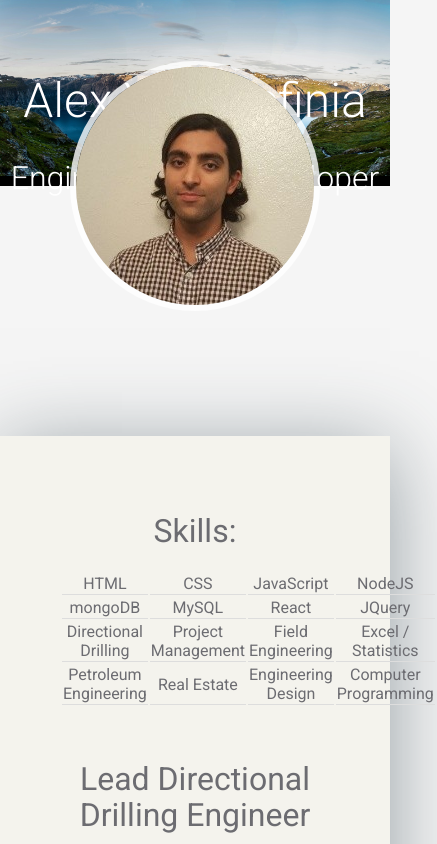
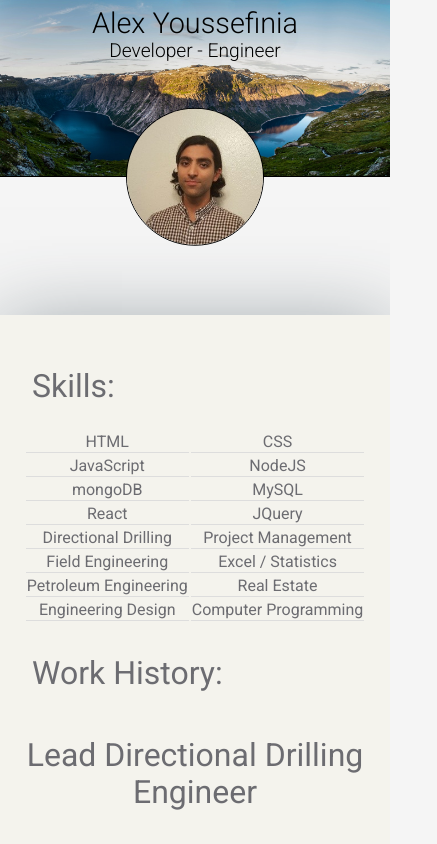
Before and after one commit to ayoussefinia/ayoussefinia-resume, a website: page index.html in a window 390 px wide. Shown: the top 844 px of the page, 437 px wide, since content can reach past the window. Drawn offline with Linux system fonts and the light colour scheme.

Commit message:
added mobile responsivenss to small and extra small screen breakpoints

```diff
--- a/app/temp/styles/styles.css
+++ b/app/temp/styles/styles.css
@@ -467,7 +467,7 @@ ul {
 }
 
 .large-hero {
-  border-bottom: 10px solid black;
+  border-bottom: 1px solid black;
     position: relative;
     margin-bottom: 0;
 
@@ -511,9 +511,11 @@ ul {
   display: block;
   margin-left: auto;
   margin-right: auto;
-  border: 6px solid rgba(255, 255, 255, .8);
+  border: 2px solid rgba(255, 255, 255);
   margin-bottom: 0px;
 }
+/*
+@media() */
 
 .experience {
 
@@ -624,9 +626,15 @@ th, td {
     width: 66.6%
   }
 
+  #skills-mobile {
+    display:none;
+  }
 
 
 @media (max-width: 1100px) {
+  .large-hero__text-content {
+    padding: 0;
+  }
   .resume {
     display: flex;
     justify-content: center;
@@ -641,6 +649,31 @@ th, td {
 }
 
 @media (max-width: 850px) {
+  .large-hero {
+    border-bottom: 1px solid black;
+  }
+  .profile__picture {
+    width: 30vw;
+     height: 30vw;
+     border: 2px solid rgb(29, 14, 14);
+  }
+  .large-hero__text-content {
+    top: 20%;
+  }
+
+  .large-hero__title {
+    color: rgb(0, 0, 0);
+    margin: 1rem;
+    font-size: 3.8em;
+    font-weight: 250;
+  }
+
+  .large-hero__subtitle {
+    color: rgb(0, 0, 0);
+    margin: 1rem;
+    font-size: 2.8em;
+    font-weight: 250;
+  }
   .resume {
     display: flex;
     justify-content: center;
@@ -674,6 +707,89 @@ th, td {
   }
 
 }
+
+@media (max-width: 550px) {
+  .experience__title__first {
+    text-align: left;
+    margin-left: 1rem;
+    margin-bottom: 1rem;
+  }
+
+  .experience__title {
+    margin-bottom: 1.5rem;
+  }
+
+
+  .experience_job-history {
+    padding: 1rem;
+  }
+
+  .education {
+    padding: 1rem;
+    line-height: 1.5rem;
+  }
+
+  .education__degree {
+    font-size: 1.8rem;
+    display: flex;
+    justify-content: center;
+  }
+
+  .profile__picture {
+    width: 35vw;
+     height: 35vw;
+     border: 1px solid black;
+  }
+  .large-hero__text-content {
+    padding:0;
+    top: 20%;
+    color: rgb(255, 255, 255);
+  }
+   .large-hero__title {
+    margin: 0;
+    font-size: 2.8em;
+    font-weight: 300;
+  }
+
+  .large-hero__subtitle {
+    margin: 0;
+    font-size: 1.8em;
+    font-weight: 300;
+  }
+}
+
+@media (max-width: 410px) {
+  .experience__description {
+    margin: 1.5rem;
+  }
+
+  .large-hero__title {
+    margin: 0;
+    font-size: 1.8em;
+
+  }
+
+  .large-hero__subtitle {
+    margin: 0;
+    font-size: 1.2rem;
+
+  }
+  #skills-mobile {
+    display: flex;
+    justify-content: center;
+    font-weight: 400;
+    font-family: 'Roboto', sans-serif;
+    color: #6C6C71;
+    text-align: center;
+    margin-bottom: 2rem;
+    margin-top: 0;
+    /* background: red; */
+  }
+  #skills {
+    display: none;
+  }
+}
+
 /* @media (max-width: 850px) {
   .resume {
     display: flex;
--- a/index.html
+++ b/index.html
@@ -19,7 +19,7 @@
 
   <div class="large-hero__text-content">
     <h1 class="large-hero__title"> Alex Youssefinia</h1>
-    <h2 class="large-hero__subtitle"> Engineer-Future Developer</h2>
+    <h2 class="large-hero__subtitle"> Developer - Engineer </h2>
 
   <!--  <p><a href="#" class="btn btn--orange btn--large open-modal">Get Started Today</a></p>-->
   </div>
@@ -67,10 +67,48 @@ class="profile__picture">
                     <td>Engineering Design</td>
                     <td>Computer Programming </td>
                   </tr>
-                  </table>
+              </table>
+              <table id="skills-mobile" style="width:100%">
+
+                  <tr>
+                    <td>HTML</td>
+                    <td>CSS</td>
+                  </tr>
+                  <tr>
+                    <td>JavaScript</td>
+                    <td>NodeJS</td>
+                 </tr>
+                  <tr>
+                    <td>mongoDB</td>
+                    <td>MySQL</td>
+
+                  </tr>
+                  <tr>
+                      <td>React</td>
+                      <td>JQuery</td>
+                  </tr>
+                  <tr>
+                    <td>Directional Drilling</td>
+                    <td>Project Management</td>
+                  </tr>
+                  <tr>
+                      <td>Field Engineering</td>
+                      <td>Excel / Statistics</td>
+                    </tr>
+                  <tr>
+                    <td>Petroleum Engineering</td>
+                    <td>Real Estate</td>
+
+                  </tr>
+                  <tr>
+
+                      <td>Engineering Design</td>
+                      <td>Computer Programming </td>
+                    </tr>
+              </table>
           </div>
 
-
+          <h1 class="experience__title experience__title__first">Work History:</h1>
         <li class="experience-item">
           <h1 class="experience__title">Lead Directional Drilling Engineer</h1>
           <div class="row__medium-4">
@@ -152,10 +190,12 @@ class="profile__picture">
       </li>
       <li>
         <div class="education">
+            <h1 class="experience__title">Education:</h1>
+
            <h1 class="education__degree">Bachelor in Petroleum Engineering</h1>
            <h2 class="education__school">The University of Texas at Austin</h2>
            <h2 class="education__dates">August 2005 - May 2010</h2>
-           <h2 class="education__dates">GPA</h2>
+           <h2 class="education__dates">GPA: 3.1</h2>
         </div>
       </li>
       <li>
```
